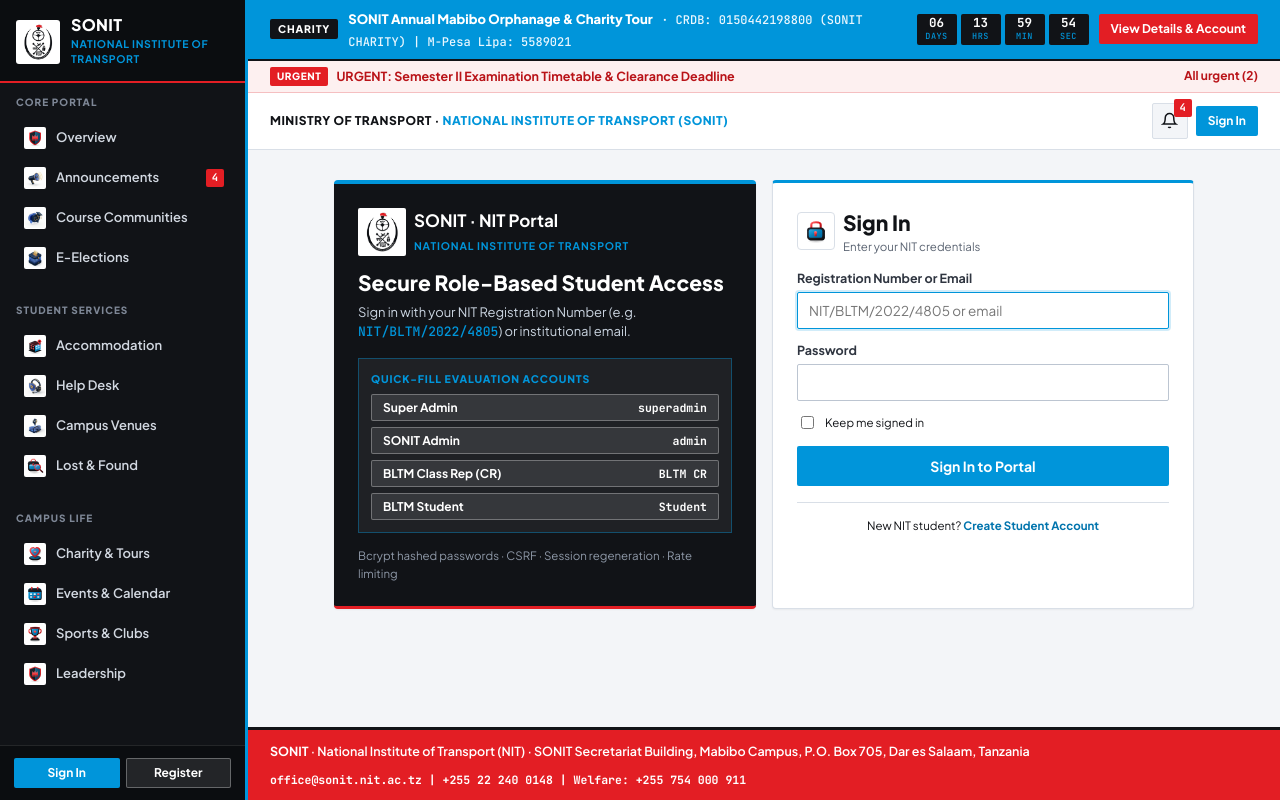
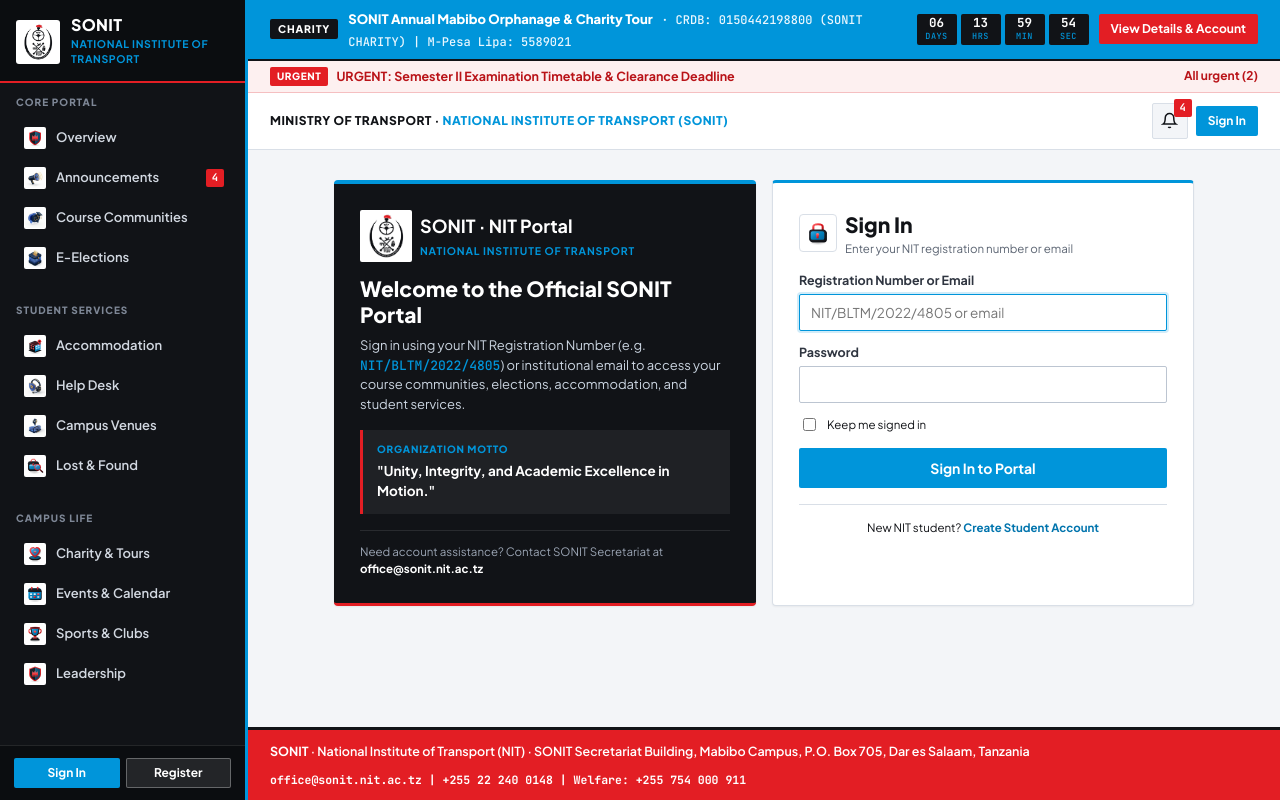
Before and after one commit to Artcoder421/studentsgvt-v2, a Laravel app: page /login in a window 1280 px wide. Run offline with Laravel 12, Linux system fonts and the light colour scheme; data comes from the database, SQL or seed files in the repository.

Commit message:
Remove technical role-based access text and demo panel from login page

```diff
--- a/resources/views/auth/login.blade.php
+++ b/resources/views/auth/login.blade.php
@@ -5,49 +5,42 @@
 @section('content')
 <div style="max-width:860px;margin:10px auto;">
     <div class="grid grid-2" style="align-items:stretch;">
-        <div class="card" style="background:var(--nit-black);color:#FFFFFF;border:none;border-top:4px solid var(--nit-blue);border-bottom:3px solid var(--nit-red);display:flex;flex-direction:column;justify-content:space-between;padding:24px;">
+        <div class="card" style="background:var(--nit-black);color:#FFFFFF;border:none;border-top:4px solid var(--nit-blue);border-bottom:3px solid var(--nit-red);display:flex;flex-direction:column;justify-content:space-between;padding:26px;">
             <div>
                 <div class="flex-center mb-3">
-                    <img src="{{ asset('images/nit_logo_badge.png') }}" alt="NIT Official Logo" style="width:48px;height:48px;background:#fff;padding:3px;border-radius:2px;">
+                    <img src="{{ asset('images/nit_logo_badge.png') }}" alt="NIT Official Logo" style="width:52px;height:52px;background:#fff;padding:3px;border-radius:2px;">
                     <div>
-                        <strong style="font-size:17px;display:block;color:#fff;">SONIT · NIT Portal</strong>
+                        <strong style="font-size:18px;display:block;color:#fff;">{{ $siteSettings['org_short_name'] ?? 'SONIT' }} · NIT Portal</strong>
                         <span style="font-size:10.5px;color:var(--nit-blue);text-transform:uppercase;letter-spacing:0.08em;font-weight:700;">National Institute of Transport</span>
                     </div>
                 </div>
-                <h2 style="margin:6px 0 8px;font-size:21px;font-weight:800;line-height:1.2;">Secure Role-Based Student Access</h2>
+
+                <h2 style="margin:8px 0 8px;font-size:21px;font-weight:800;line-height:1.25;color:#FFFFFF;">
+                    Welcome to the Official SONIT Portal
+                </h2>
                 <p style="font-size:13px;color:#CBD5E1;margin:0 0 16px;">
-                    Sign in with your NIT Registration Number (e.g. <span class="mono" style="color:var(--nit-blue);">NIT/BLTM/2022/4805</span>) or institutional email.
+                    Sign in using your NIT Registration Number (e.g. <span class="mono" style="color:var(--nit-blue);">NIT/BLTM/2022/4805</span>) or institutional email to access your course communities, elections, accommodation, and student services.
                 </p>
 
-                <div style="background:rgba(255,255,255,0.06);border:1px solid rgba(0,149,218,0.4);padding:12px;">
-                    <div style="font-size:10.5px;font-weight:800;letter-spacing:0.08em;text-transform:uppercase;color:var(--nit-blue);margin-bottom:8px;">
-                        Quick-Fill Evaluation Accounts
-                    </div>
-                    <div style="display:flex;flex-direction:column;gap:6px;">
-                        <button type="button" class="btn btn-ghost-light btn-sm" style="justify-content:space-between;" data-demo-login data-demo-id="superadmin@sonit.nit.ac.tz" data-demo-pass="SuperAdmin@2026">
-                            <span>Super Admin</span><span class="mono text-xs">superadmin</span>
-                        </button>
-                        <button type="button" class="btn btn-ghost-light btn-sm" style="justify-content:space-between;" data-demo-login data-demo-id="admin@sonit.nit.ac.tz" data-demo-pass="Admin@2026">
-                            <span>SONIT Admin</span><span class="mono text-xs">admin</span>
-                        </button>
-                        <button type="button" class="btn btn-ghost-light btn-sm" style="justify-content:space-between;" data-demo-login data-demo-id="NIT/BLTM/2022/4805" data-demo-pass="ClassRep@2026">
-                            <span>BLTM Class Rep (CR)</span><span class="mono text-xs">BLTM CR</span>
-                        </button>
-                        <button type="button" class="btn btn-ghost-light btn-sm" style="justify-content:space-between;" data-demo-login data-demo-id="NIT/BLTM/2023/7658" data-demo-pass="Student@2026">
-                            <span>BLTM Student</span><span class="mono text-xs">Student</span>
-                        </button>
+                <div style="border-left:3px solid var(--nit-red);background:rgba(255,255,255,0.06);padding:12px 14px;margin-bottom:16px;">
+                    <div style="font-size:10px;font-weight:800;letter-spacing:0.08em;text-transform:uppercase;color:var(--nit-blue);margin-bottom:4px;">Organization Motto</div>
+                    <div style="font-size:13.5px;font-weight:700;color:#FFFFFF;">
+                        "{{ $siteSettings['motto'] ?? 'Unity, Integrity, and Academic Excellence in Motion.' }}"
                     </div>
                 </div>
             </div>
-            <div class="text-xs" style="color:#8F99A8;margin-top:14px;">Bcrypt hashed passwords · CSRF · Session regeneration · Rate limiting</div>
+
+            <div class="text-xs" style="color:#9BA5B4;border-top:1px solid rgba(255,255,255,0.1);padding-top:12px;">
+                Need account assistance? Contact SONIT Secretariat at <strong style="color:#FFFFFF;">{{ $siteSettings['email'] ?? 'office@sonit.nit.ac.tz' }}</strong>
+            </div>
         </div>
 
-        <div class="card card-accent-blue" style="padding:24px;">
+        <div class="card card-accent-blue" style="padding:26px;">
             <div class="flex-center mb-3">
-                <div class="icon-3d-tile sm"><img src="{{ asset('images/icons/security.svg') }}" alt="Security"></div>
+                <div class="icon-3d-tile sm"><img src="{{ asset('images/icons/security.svg') }}" alt="Sign In"></div>
                 <div>
                     <h1 style="margin:0;font-size:21px;font-weight:800;color:var(--nit-black);">Sign In</h1>
-                    <p class="text-xs muted" style="margin:0;">Enter your NIT credentials</p>
+                    <p class="text-xs muted" style="margin:0;">Enter your NIT registration number or email</p>
                 </div>
             </div>
 
```
